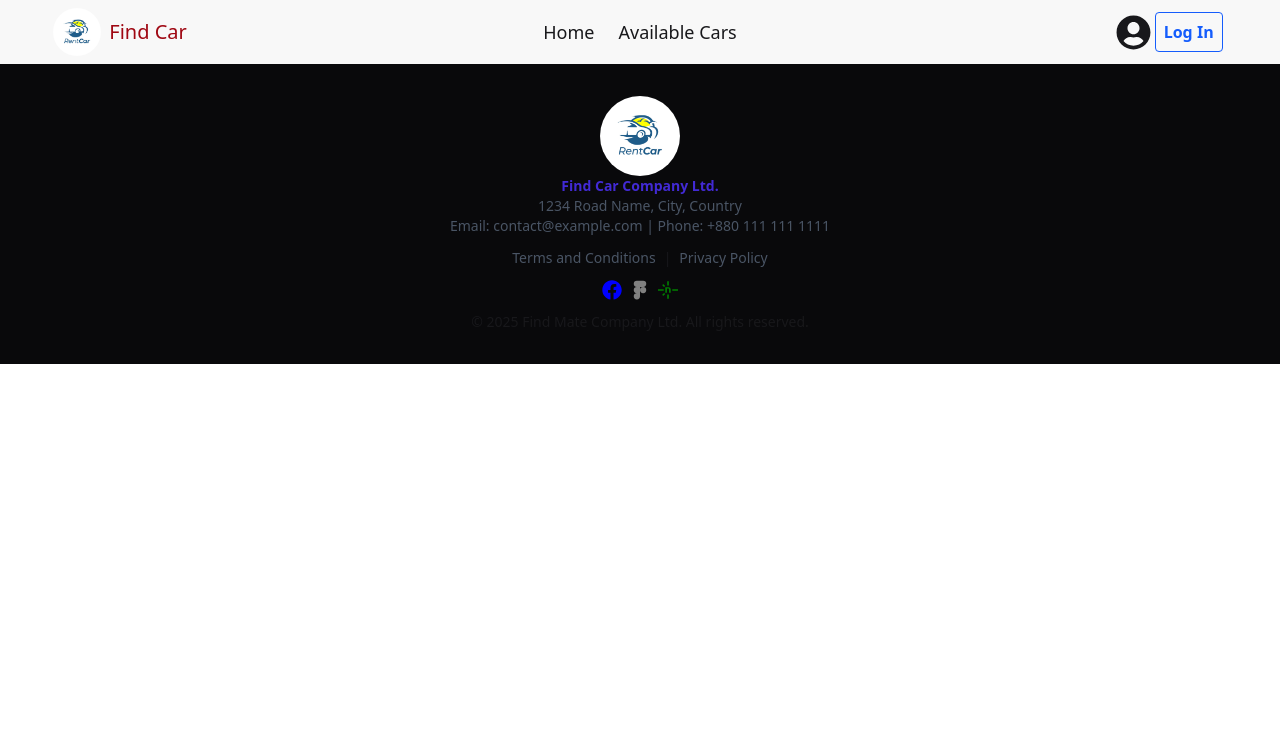
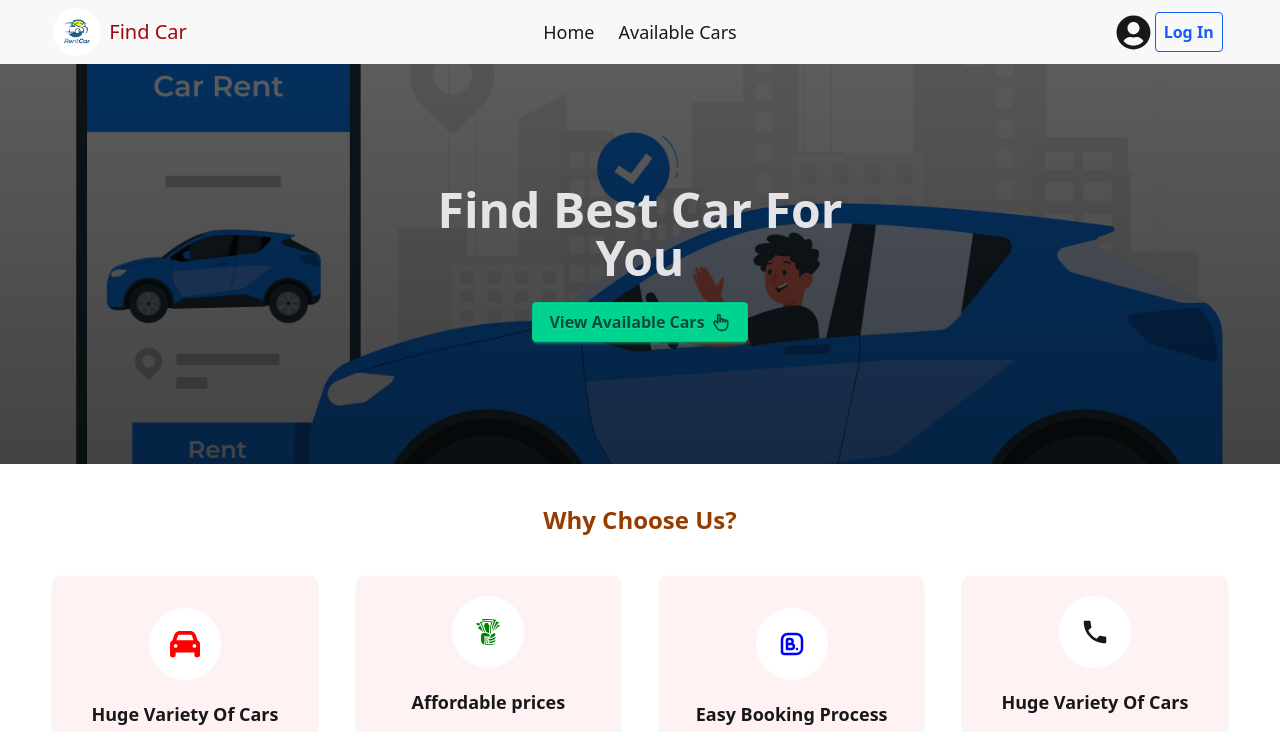
Before and after one commit to Tareq088/Car-Rent-Client-Side, a React (Vite) app: page / in a window 1280 px wide. Shown: the top 732 px of the page. Built offline with nearby package versions, Linux system fonts and the light colour scheme; no server answers.

Commit message:
Home page initially come

```diff
--- a/src/Layout/RootLayout.jsx
+++ b/src/Layout/RootLayout.jsx
@@ -2,11 +2,13 @@ import React from 'react';
 import Navbar from '../Components/Navbar/Navbar';
 import { Outlet } from 'react-router';
 import Footer from './../Components/Footer/Footer';
+import Home from '../Pages/Home/Home';
 
 const RootLayout = () => {
     return (
         <div>
             <Navbar></Navbar>
+            <Home></Home>
             <Outlet></Outlet>
             <Footer></Footer>
 
--- a/src/Router/router.jsx
+++ b/src/Router/router.jsx
@@ -25,6 +25,10 @@ export const router = createBrowserRouter([
           path:"/home",
           Component:Home,
         },
+        // {
+        //   path:"/home",
+        //   Component:Home,
+        // },
         {
           path:"/available-cars",
           hydrateFallbackElement:<Loading></Loading>,
```
